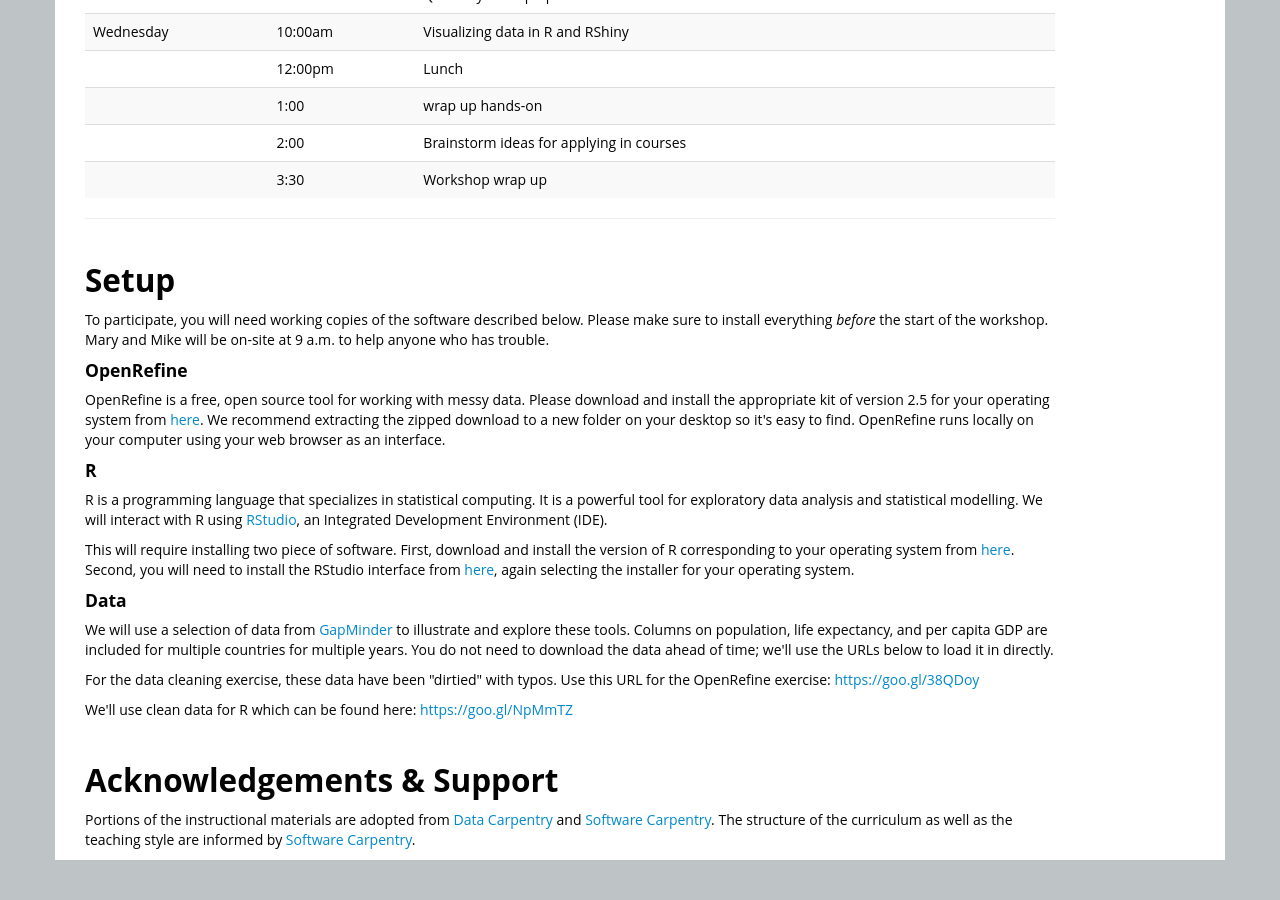
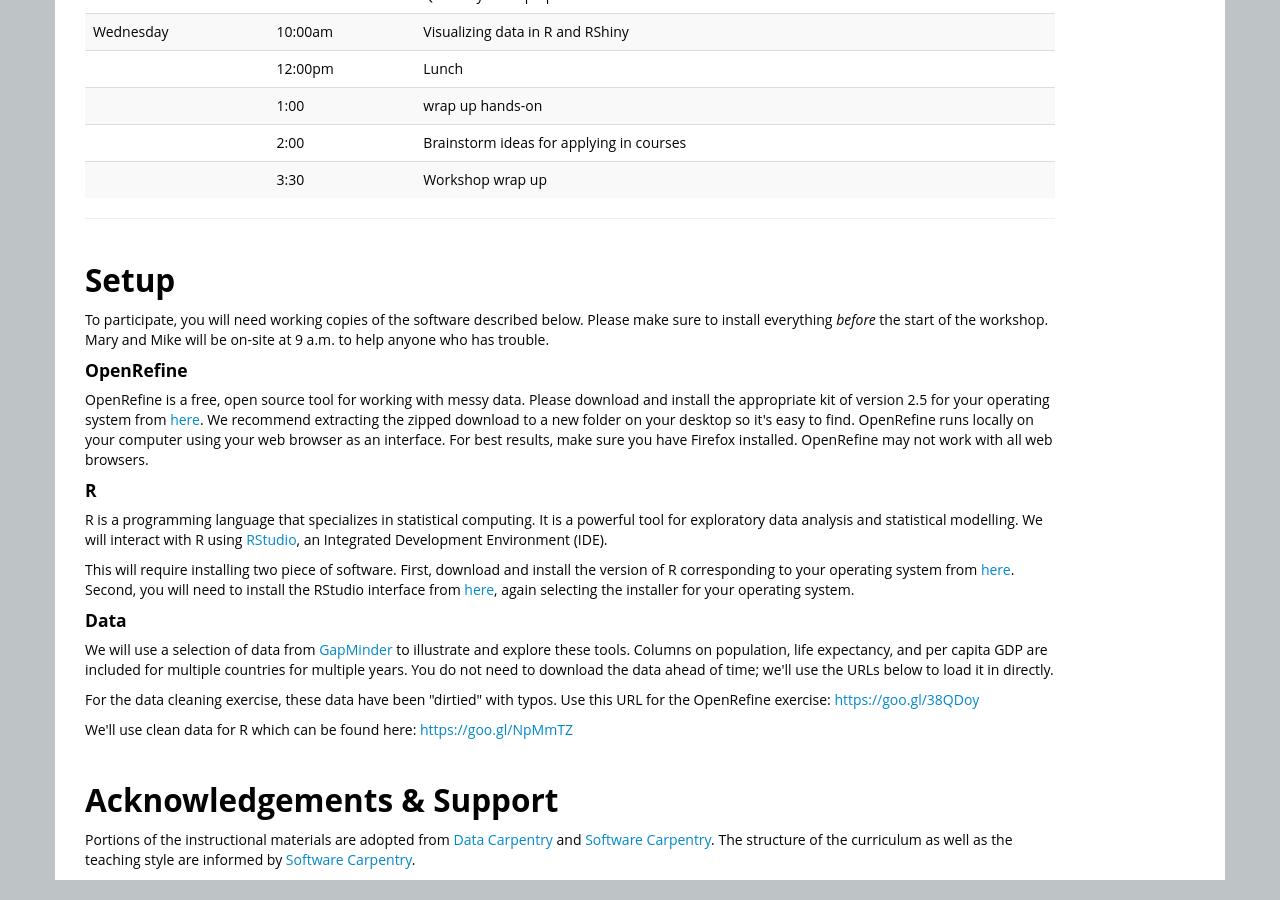
Before and after one commit to SESYNC-ci/BSOS-Jan-2015, a Jekyll site: the page built from index.html, in a window 1280 px wide and 900 px high, scrolled down 774 px. Built offline with Jekyll 4.4.1, drawn with Linux system fonts in a browser that asks for light colours.

Commit message:
Update setup.html

```diff
--- a/_includes/setup.html
+++ b/_includes/setup.html
@@ -1,5 +1,5 @@
     <h4>OpenRefine</h4>
-    OpenRefine is a free, open source tool for working with messy data. Please download and install the appropriate kit of version 2.5 for your operating system from <a href="http://openrefine.org/download.html"> here</a>. We recommend extracting the zipped download to a new folder on your desktop so it's easy to find. OpenRefine runs locally on your computer using your web browser as an interface.
+    OpenRefine is a free, open source tool for working with messy data. Please download and install the appropriate kit of version 2.5 for your operating system from <a href="http://openrefine.org/download.html"> here</a>. We recommend extracting the zipped download to a new folder on your desktop so it's easy to find. OpenRefine runs locally on your computer using your web browser as an interface. For best results, make sure you have Firefox installed. OpenRefine may not work with all web browsers.
 
     <h4>R</h4>
     <p>
```
